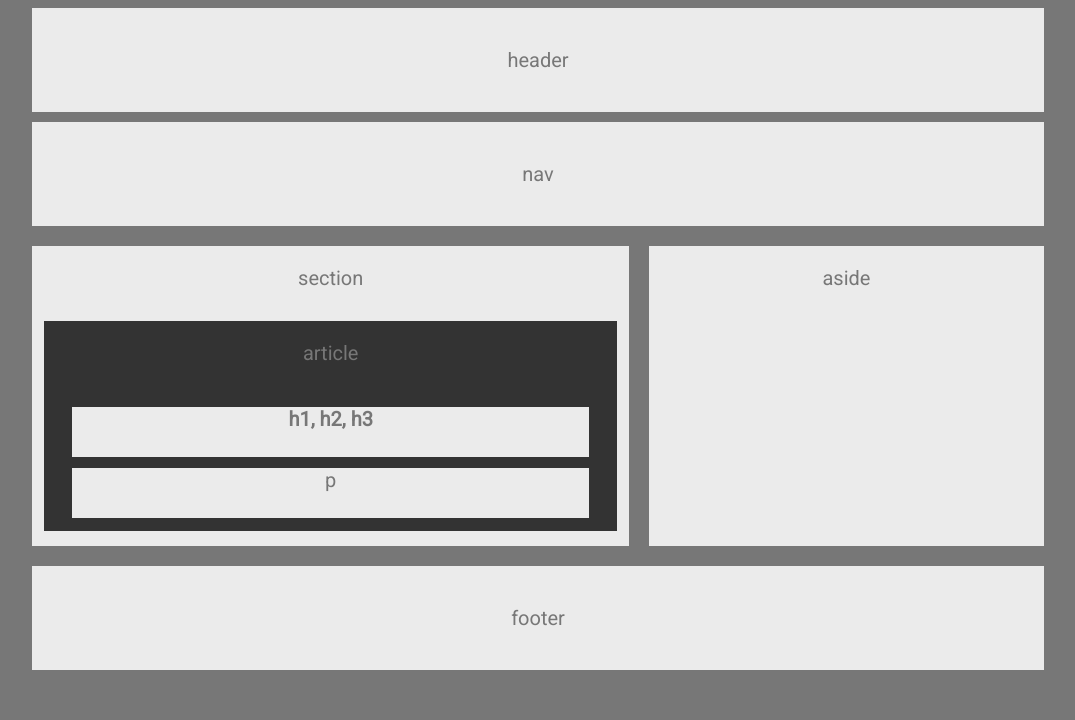
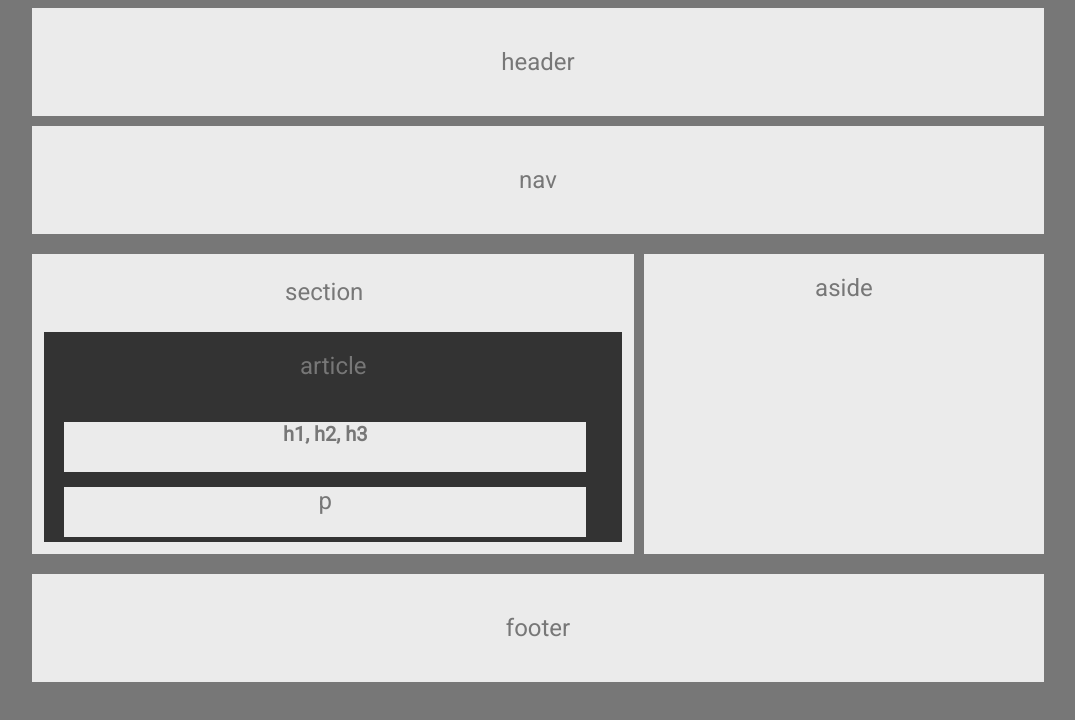
Before and after one commit to SummitMedia1/HW-Wireframe, a plain HTML site: page index.html in a window 1280 px wide. Shown: the whole page, without its empty margins (102-1177 px from the left). Drawn offline with Linux system fonts and the light colour scheme.

Commit message:
revised stylesheet

```diff
--- a/style.css
+++ b/style.css
@@ -1,5 +1,6 @@
 * {
 	box-sizing: border-box;
+	text-align: center;
 }
 
 .wrapper {
@@ -12,38 +13,32 @@
 
 body {
 	font-family: Roboto;
-	font-size: 20px;
+	font-size: 24px;
 	color: #777;
 	background-color: #777;
 }
 
 
 #header {
-	width: 100%;
 	padding: 40px;
 	margin-top: 0px;
 	margin-bottom: 10px;
 	background-color: #ebebeb;
-	text-align: center;
-	position: relative;
 }
 
 #nav {
-	width: 100%;
 	padding: 40px;
 	background-color: #ebebeb;
-	text-align: center;
 	margin-bottom: 20px;
-	position: relative;
-
 }
 
 .container {
-	width: 59%;
+	width: 59.5%;
 	height: 300px;
 	margin: 0px auto;
 	background-color: #ebebeb;
 	float: left;
+	clear: both;
 }
 
 #article {
@@ -55,7 +50,6 @@ body {
 	margin: 0px auto;
 	position: relative;
 	top: -20px;
-	float: initial;
 }
 
 h1 {
@@ -63,40 +57,34 @@ h1 {
 	font-size: 20px;
 	height: 50px;
 	width: 97%;
-	text-align: center;
 	background-color: #ebebeb;
 	position: relative;
 	top: 25px;
-	float: inherit;
+	float: left;
 }
 
 p {
 	display: inline-block;
 	height: 50px;
 	width: 97%;
-	text-align: center;
 	background-color: #ebebeb;
 	overflow: scroll;
 	position: relative;
-	clear: both;
+	float: left;
 }
 
 
 #aside {
-	display: inline-block;
-	width: 39%;
+	width: 39.5%;
 	height: 300px;
 	padding: 20px;
 	float: right;
 	background-color: #ebebeb;
-	text-align: center;
 	margin-bottom: 20px;
 }
 
 #footer {
-	width: 100%;
 	padding: 40px;
 	background-color: #ebebeb;
-	text-align: center;
 	clear: both;
 }
```
